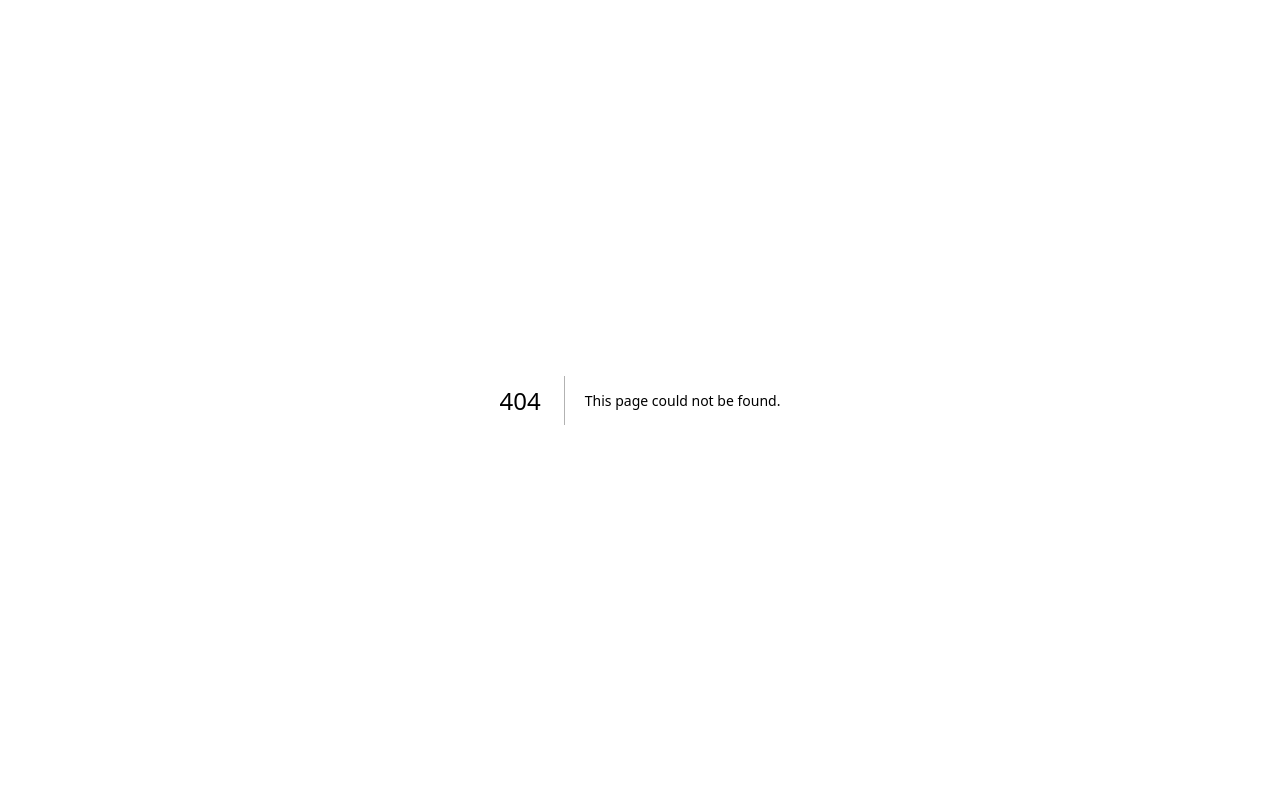
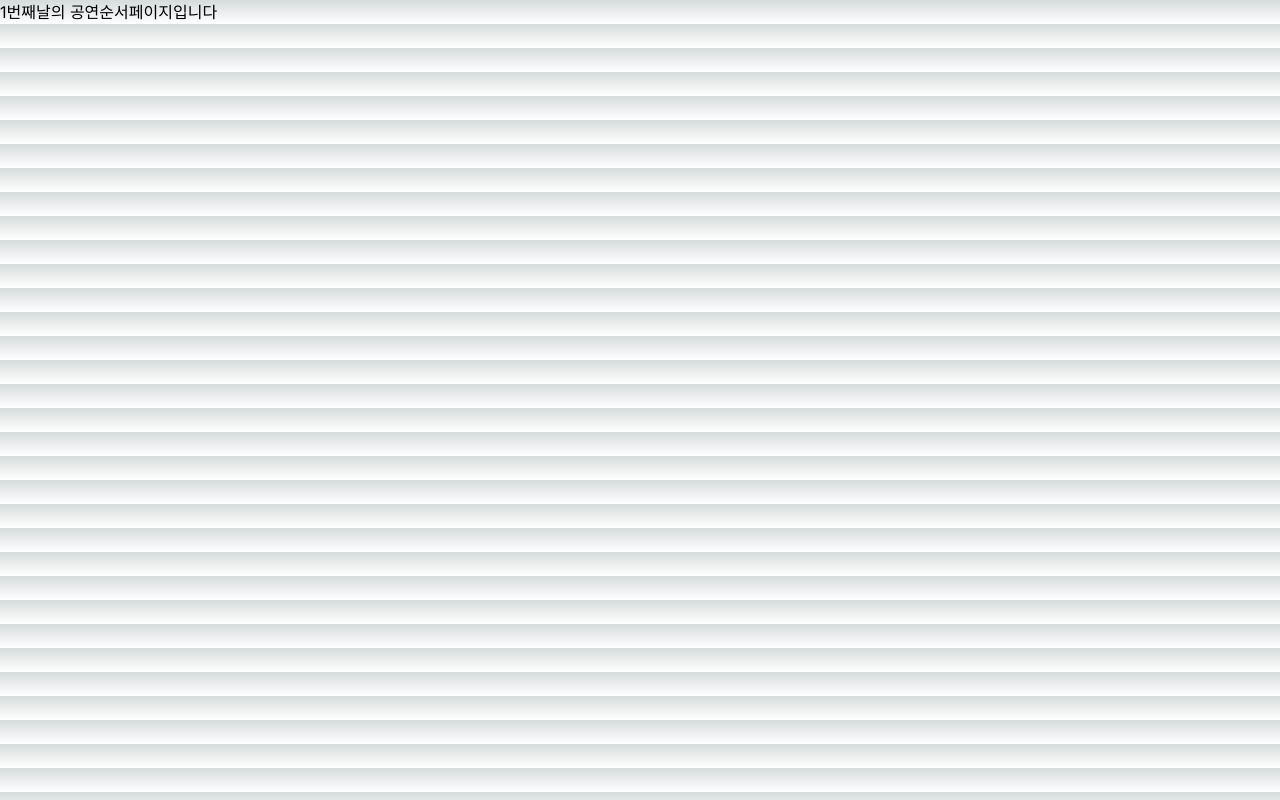
Before and after one commit to ajoufesta/client, a Next.js app: page /1 in a window 1280 px wide. Before the commit this address had no page. Built offline with nearby package versions, Linux system fonts and the light colour scheme.

Commit message:
feat/#1 : 주점, 공연페이지 동적 라우팅

```diff
--- /dev/null
+++ b/src/app/[dayId]/page.tsx
@@ -0,0 +1,7 @@
+import React from "react";
+
+const page = ({ params }: { params: { dayId: string } }) => {
+  return <div>{params.dayId}번째날의 공연순서페이지입니다</div>;
+};
+
+export default page;
--- /dev/null
+++ b/src/app/pubs/[dayId]/page.tsx
@@ -0,0 +1,7 @@
+import React from "react";
+
+const page = ({ params }: { params: { dayId: string } }) => {
+  return <div> {params.dayId}번째날의 주점정보페이지입니다</div>;
+};
+
+export default page;
```
